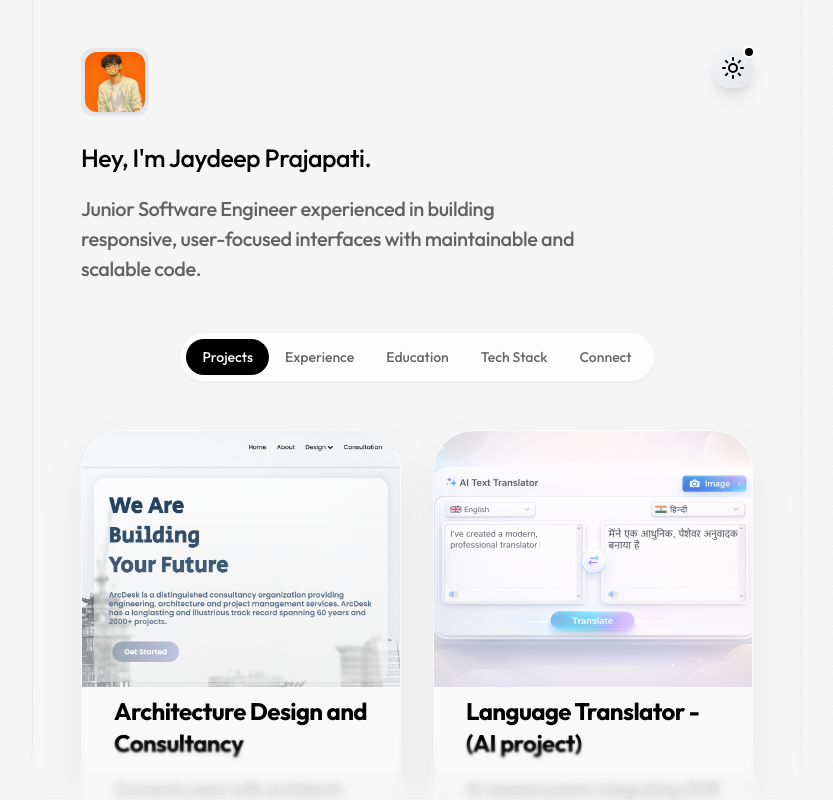
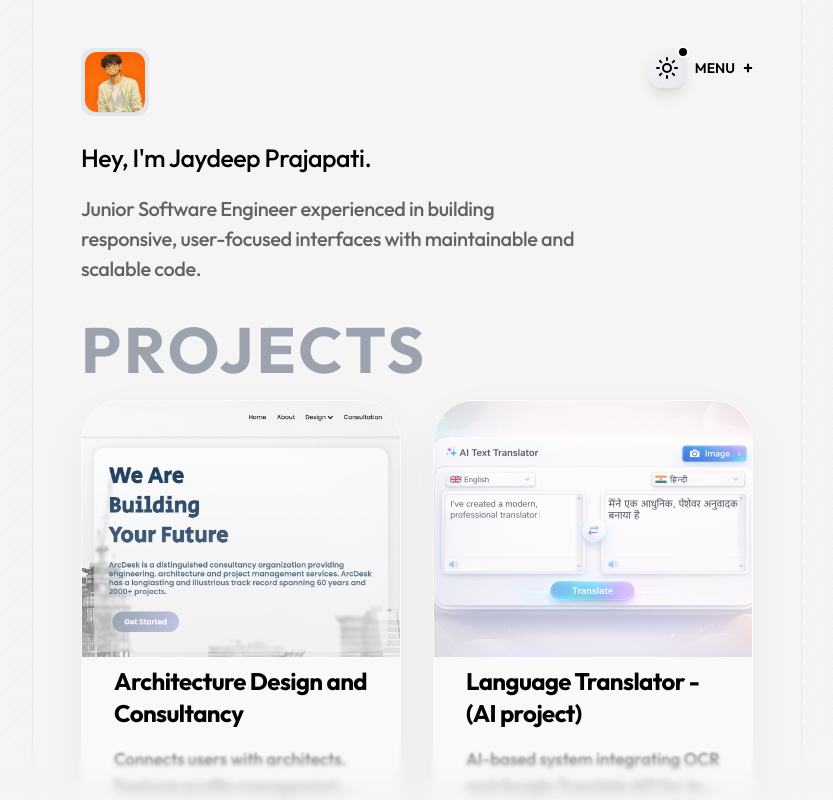
Before and after one commit to JaydeepSP/Portfolio, a React (Vite) app: page / in a window 1280 px wide. Shown: the top 800 px of the page, without its empty margins (223-1056 px from the left). Built offline with nearby package versions, Linux system fonts and the light colour scheme.

Commit message:
add clsx dependency and create SectionHeading component; refactor App and Profile components

```diff
--- a/package.json
+++ b/package.json
@@ -12,6 +12,7 @@
   },
   "dependencies": {
     "@gsap/react": "^2.1.2",
+    "clsx": "^2.1.1",
     "framer-motion": "^12.27.0",
     "gsap": "^3.14.2",
     "lucide-react": "^0.562.0",
--- a/src/App.tsx
+++ b/src/App.tsx
@@ -1,25 +1,23 @@
-import { useState } from "react";
-import { AnimatePresence } from "framer-motion";
 import { Layout } from "@/components/Layout";
 import { Profile } from "@/components/Profile";
-import { Navbar, type Tab } from "@/components/Navbar";
 import { Projects } from "@/components/tabs/Projects";
 import { Experience } from "@/components/tabs/Experience";
 import { Education } from "@/components/tabs/Education";
 import { TechStack } from "@/components/tabs/TechStack";
 import { Connect } from "@/components/tabs/Connect";
 import String from "@/components/ui/String";
+import { SectionHeading } from "./components/ui/SectionHeading";
 
 function App() {
-  const [activeTab, setActiveTab] = useState<Tab>("Projects");
+  // const [activeTab, setActiveTab] = useState<Tab>("Projects");
 
   return (
     <Layout>
       <Profile />
-      <Navbar activeTab={activeTab} setActiveTab={setActiveTab} />
+      {/* <Navbar activeTab={activeTab} setActiveTab={setActiveTab} /> */}
 
       {/* Desktop Tabbed View */}
-      <div className="hidden md:block">
+      {/* <div className="hidden md:block">
         <AnimatePresence mode="wait">
           {activeTab === "Projects" && <Projects key="Projects" />}
           {activeTab === "Experience" && <Experience key="Experience" />}
@@ -27,38 +25,28 @@ function App() {
           {activeTab === "Tech Stack" && <TechStack key="Tech Stack" />}
           {activeTab === "Connect" && <Connect key="Connect" />}
         </AnimatePresence>
-      </div>
+      </div> */}
 
       {/* Mobile Vertical View */}
-      <div className="md:hidden space-y-24">
+      <div className="space-y-24">
         <section id="projects">
-          <h2 className="text-xl font-bold mb-8 dark:text-white uppercase tracking-wider text-gray-400">
-            Projects
-          </h2>
+          <SectionHeading title="Projects" />
           <Projects />
         </section>
         <section id="experience">
-          <h2 className="text-xl font-bold mb-8 dark:text-white uppercase tracking-wider text-gray-400">
-            Experience
-          </h2>
+          <SectionHeading title="Experience" />
           <Experience />
         </section>
         <section id="education">
-          <h2 className="text-xl font-bold mb-8 dark:text-white uppercase tracking-wider text-gray-400">
-            Education
-          </h2>
+          <SectionHeading title="Education" />
           <Education />
         </section>
         <section id="tech-stack">
-          <h2 className="text-xl font-bold mb-8 dark:text-white uppercase tracking-wider text-gray-400">
-            Tech Stack
-          </h2>
+          <SectionHeading title="Tech Stack" />
           <TechStack />
         </section>
         <section id="connect">
-          <h2 className="text-xl font-bold mb-8 dark:text-white uppercase tracking-wider text-gray-400">
-            Connect
-          </h2>
+          <SectionHeading title="Connect" />
           <Connect />
         </section>
       </div>
--- a/src/components/Profile.tsx
+++ b/src/components/Profile.tsx
@@ -3,21 +3,24 @@ import profile from "@/assets/images/avatar-logo.png";
 import { ThemeToggle } from "@/components/ui/ThemeToggle";
 import { tabs } from "@/components/Navbar";
 import { links } from "@/utils/constant";
-import { StaggeredMenu, type StaggeredMenuRef } from "@/components/ui/StaggeredMenu";
+import {
+  StaggeredMenu,
+  type StaggeredMenuRef,
+} from "@/components/ui/StaggeredMenu";
 
 export function Profile() {
   const menuRef = useRef<StaggeredMenuRef>(null);
   const [isMenuOpen, setIsMenuOpen] = useState(false);
 
-  const menuItems = tabs.map(tab => ({
+  const menuItems = tabs.map((tab) => ({
     label: tab,
     ariaLabel: `Navigate to ${tab}`,
-    link: `#${tab.toLowerCase().replace(/\s+/g, '-')}`
+    link: `#${tab.toLowerCase().replace(/\s+/g, "-")}`,
   }));
 
-  const socialItems = links.map(link => ({
+  const socialItems = links.map((link) => ({
     label: link.name,
-    link: link.url
+    link: link.url,
   }));
 
   const handleToggleMenu = () => {
@@ -45,24 +48,24 @@ export function Profile() {
           <button
             onClick={handleToggleMenu}
             type="button"
-            className="md:hidden inline-flex items-center gap-2 text-sm font-semibold text-text-primary-light dark:text-text-primary-dark"
-            aria-label={isMenuOpen ? 'Close menu' : 'Open menu'}
+            className="inline-flex items-center gap-2 text-sm font-semibold text-text-primary-light dark:text-text-primary-dark hover:text-[#ff5500] dark:hover:text-[#ff5500] transition-all duration-300 ease-in-out "
+            aria-label={isMenuOpen ? "Close menu" : "Open menu"}
             aria-expanded={isMenuOpen}
           >
             <span className="uppercase">Menu</span>
-            <span className="text-lg">{isMenuOpen ? '×' : '+'}</span>
+            <span className="text-lg">+</span>
           </button>
         </div>
       </div>
 
       {/* Staggered Menu - positioned fixed to overlay */}
-      <div className="md:hidden fixed inset-0 z-50 pointer-events-none">
+      <div className="fixed inset-0 z-50 pointer-events-none">
         <StaggeredMenu
           ref={menuRef}
           items={menuItems}
           socialItems={socialItems}
           accentColor="#ff5500"
-          colors={['#171717', '#252525']}
+          colors={["#171717", "#252525"]}
           isFixed={true}
           renderToggleButton={() => null}
           onMenuOpen={() => setIsMenuOpen(true)}
--- /dev/null
+++ b/src/components/ui/SectionHeading.tsx
@@ -0,0 +1,19 @@
+import clsx from "clsx";
+
+interface SectionHeadingProps {
+  title: string;
+  className?: string;
+}
+
+export function SectionHeading({ title, className }: SectionHeadingProps) {
+  return (
+    <h2
+      className={clsx(
+        "text-xl sm:text-3xl md:text-[64px] font-bold mb-8 uppercase tracking-wider text-gray-400 dark:text-white",
+        className,
+      )}
+    >
+      {title}
+    </h2>
+  );
+}
```
Also changed, not shown: 1 other file (tests, documents, lock files or other folders).
